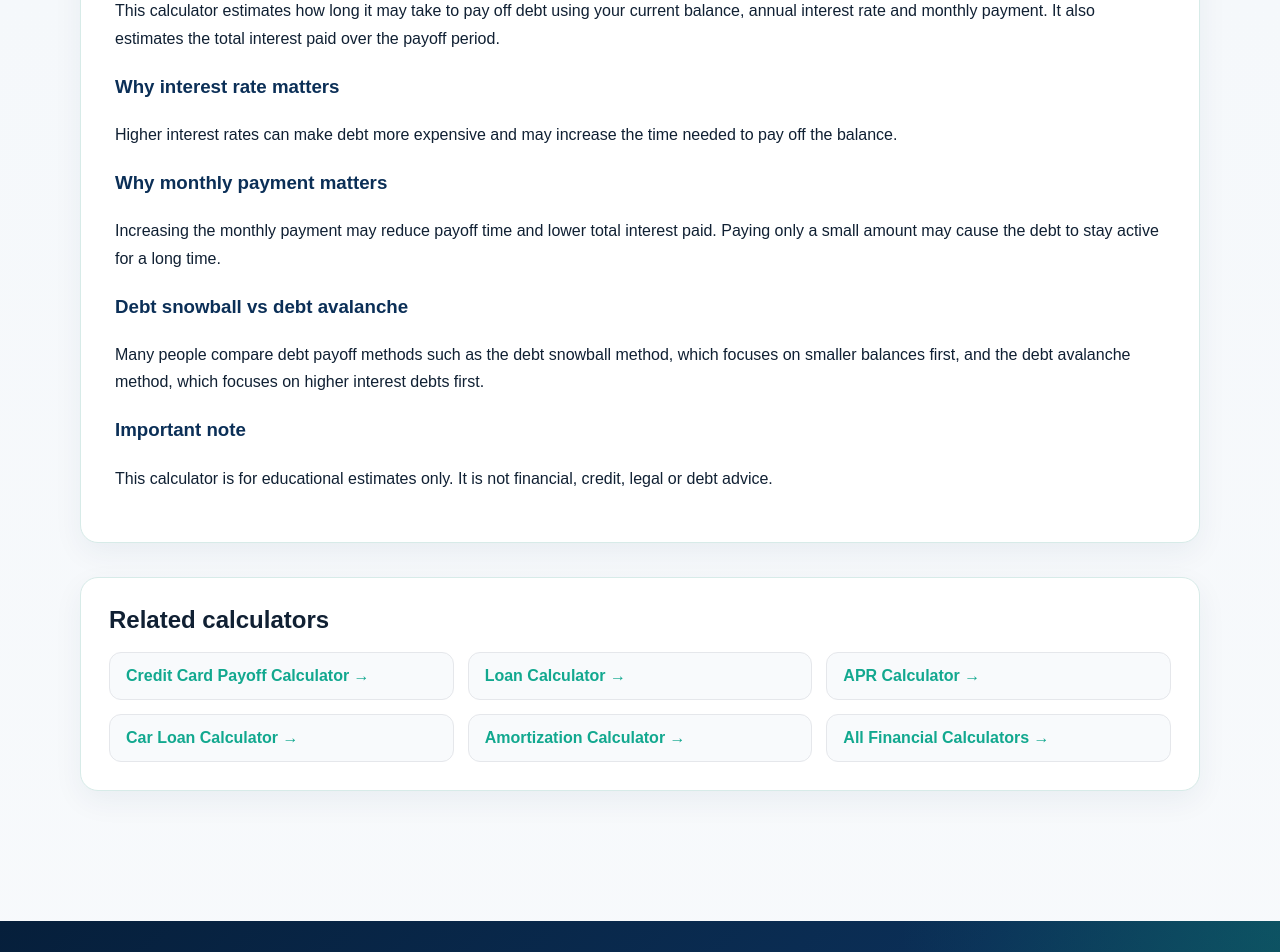
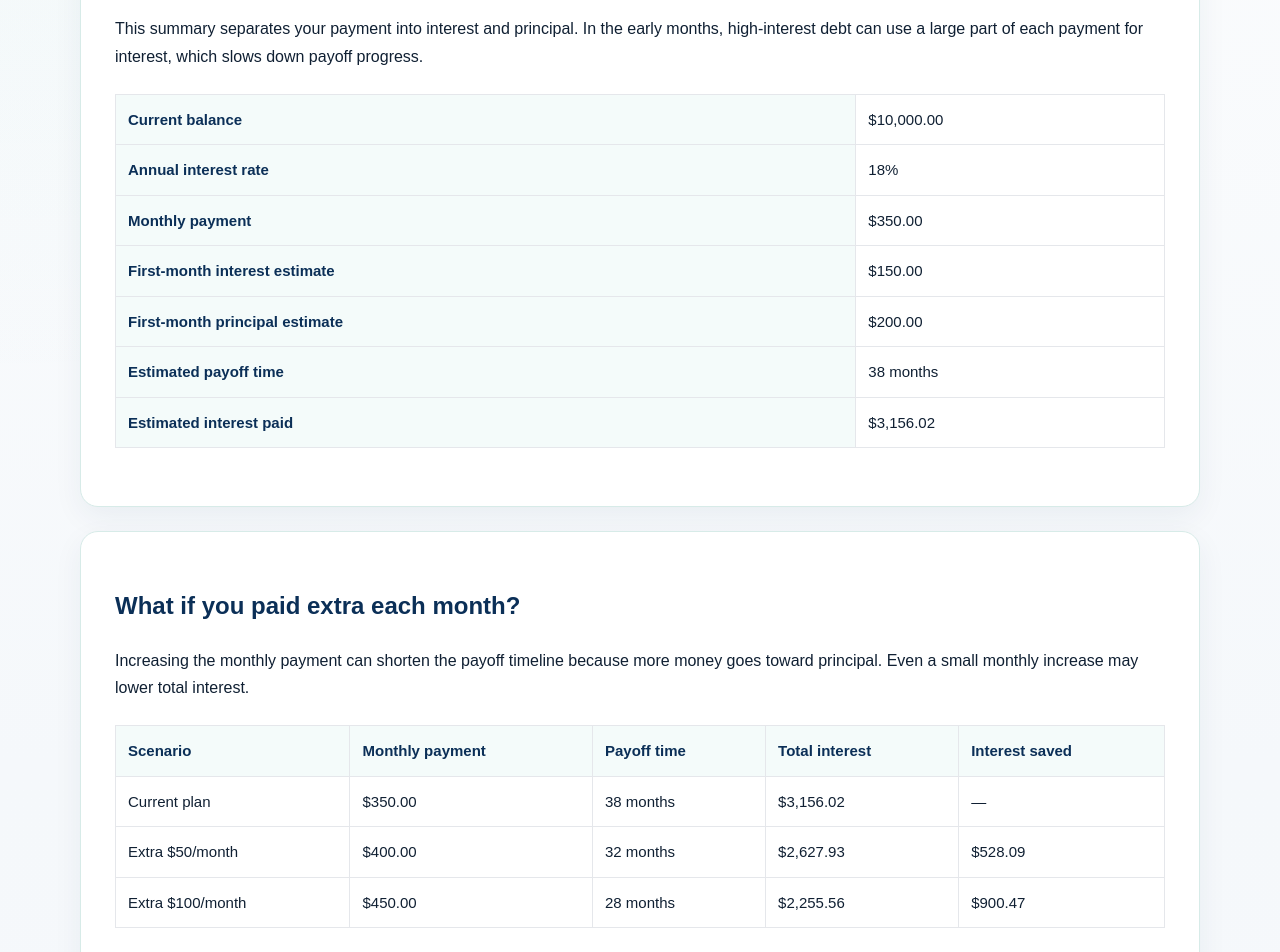
Before and after one commit to milicdejan94-ai/financecalchub, a Next.js app: page /calculators/debt-payoff in a window 1280 px wide. Shown: the part 1020-1972 px from the top of the page. Built offline with nearby package versions, Linux system fonts and the light colour scheme.

Commit message:
Improve debt payoff calculator content and trust

```diff
--- a/app/calculators/debt-payoff/DebtPayoffClient.tsx
+++ b/app/calculators/debt-payoff/DebtPayoffClient.tsx
@@ -1,40 +1,107 @@
 'use client';
 
-import { useState } from 'react';
-import AdBanner from '../../../components/AdBanner';
+import { useMemo, useState } from 'react';
+import Breadcrumbs from '../../../components/Breadcrumbs';
 import RelatedCalculators from '../../../components/RelatedCalculators';
-import Breadcrumbs from '../../../components/Breadcrumbs';
+
+function formatCurrency(value: number) {
+  return new Intl.NumberFormat('en-US', {
+    style: 'currency',
+    currency: 'USD',
+    maximumFractionDigits: 2,
+  }).format(Number.isFinite(value) ? value : 0);
+}
+
+function formatNumber(value: number) {
+  return new Intl.NumberFormat('en-US', {
+    maximumFractionDigits: 1,
+  }).format(Number.isFinite(value) ? value : 0);
+}
+
+type PayoffResult = {
+  months: number;
+  totalInterest: number;
+  totalPaid: number;
+  isPaymentTooLow: boolean;
+  firstMonthInterest: number;
+  firstMonthPrincipal: number;
+};
+
+function calculatePayoff(balance: number, annualRate: number, monthlyPayment: number): PayoffResult {
+  const safeBalance = Math.max(balance, 0);
+  const safeRate = Math.max(annualRate, 0);
+  const safePayment = Math.max(monthlyPayment, 0);
+  const monthlyRate = safeRate / 100 / 12;
+  const firstMonthInterest = safeBalance * monthlyRate;
+  const firstMonthPrincipal = safePayment - firstMonthInterest;
+
+  if (safeBalance <= 0 || safePayment <= 0 || firstMonthPrincipal <= 0) {
+    return {
+      months: 0,
+      totalInterest: 0,
+      totalPaid: safeBalance,
+      isPaymentTooLow: safeBalance > 0,
+      firstMonthInterest,
+      firstMonthPrincipal: Math.max(firstMonthPrincipal, 0),
+    };
+  }
+
+  let remainingBalance = safeBalance;
+  let months = 0;
+  let totalInterest = 0;
+
+  while (remainingBalance > 0 && months < 600) {
+    const interest = remainingBalance * monthlyRate;
+    const principalPayment = safePayment - interest;
+
+    if (principalPayment <= 0) {
+      return {
+        months,
+        totalInterest,
+        totalPaid: safeBalance + totalInterest,
+        isPaymentTooLow: true,
+        firstMonthInterest,
+        firstMonthPrincipal: Math.max(firstMonthPrincipal, 0),
+      };
+    }
+
+    totalInterest += interest;
+    remainingBalance -= principalPayment;
+    months += 1;
+  }
+
+  return {
+    months,
+    totalInterest,
+    totalPaid: safeBalance + totalInterest,
+    isPaymentTooLow: months >= 600,
+    firstMonthInterest,
+    firstMonthPrincipal: Math.max(firstMonthPrincipal, 0),
+  };
+}
 
 export default function DebtPayoffClient() {
   const [balance, setBalance] = useState(10000);
   const [annualInterestRate, setAnnualInterestRate] = useState(18);
   const [monthlyPayment, setMonthlyPayment] = useState(350);
 
-  const monthlyRate = annualInterestRate / 100 / 12;
+  const payoff = useMemo(
+    () => calculatePayoff(balance, annualInterestRate, monthlyPayment),
+    [balance, annualInterestRate, monthlyPayment]
+  );
 
-  let remainingBalance = balance;
-  let months = 0;
-  let totalInterest = 0;
+  const payoffYears = payoff.months / 12;
+  const extra50 = useMemo(
+    () => calculatePayoff(balance, annualInterestRate, monthlyPayment + 50),
+    [balance, annualInterestRate, monthlyPayment]
+  );
+  const extra100 = useMemo(
+    () => calculatePayoff(balance, annualInterestRate, monthlyPayment + 100),
+    [balance, annualInterestRate, monthlyPayment]
+  );
 
-  const isPaymentTooLow = monthlyPayment <= balance * monthlyRate;
-
-  if (!isPaymentTooLow) {
-    while (remainingBalance > 0 && months < 600) {
-      const interest = remainingBalance * monthlyRate;
-      const principalPayment = monthlyPayment - interest;
-
-      totalInterest += interest;
-      remainingBalance -= principalPayment;
-      months += 1;
-
-      if (remainingBalance < 0) {
-        remainingBalance = 0;
-      }
-    }
-  }
-
-  const payoffYears = months / 12;
-  const totalPaid = balance + totalInterest;
+  const interestSavedWithExtra50 = Math.max(payoff.totalInterest - extra50.totalInterest, 0);
+  const interestSavedWithExtra100 = Math.max(payoff.totalInterest - extra100.totalInterest, 0);
 
   return (
     <section className="section">
@@ -46,107 +113,236 @@ export default function DebtPayoffClient() {
             { label: 'Debt Payoff Calculator' },
           ]}
         />
+
         <p className="eyebrow">Debt payoff calculator</p>
-
         <h1>Debt Payoff Calculator</h1>
 
         <p>
-          Estimate how long it may take to pay off debt based on your balance,
-          interest rate and monthly payment.
+          Estimate how long it may take to pay off debt using your current balance,
+          annual interest rate and monthly payment. The calculator also shows how
+          much interest may be paid and how extra monthly payments could change the
+          payoff timeline.
         </p>
-
-        <AdBanner slot="debt-payoff-top" />
 
         <div className="calculator-box">
           <div className="input-group">
-            <label>Debt balance</label>
+            <label htmlFor="balance">Debt balance</label>
             <input
+              id="balance"
               type="number"
+              min="0"
               value={balance}
               onChange={(e) => setBalance(Number(e.target.value))}
             />
           </div>
 
           <div className="input-group">
-            <label>Annual interest rate (%)</label>
+            <label htmlFor="annualInterestRate">Annual interest rate / APR (%)</label>
             <input
+              id="annualInterestRate"
               type="number"
+              min="0"
+              step="0.1"
               value={annualInterestRate}
-              step="0.1"
               onChange={(e) => setAnnualInterestRate(Number(e.target.value))}
             />
           </div>
 
           <div className="input-group">
-            <label>Monthly payment</label>
+            <label htmlFor="monthlyPayment">Monthly payment</label>
             <input
+              id="monthlyPayment"
               type="number"
+              min="0"
               value={monthlyPayment}
               onChange={(e) => setMonthlyPayment(Number(e.target.value))}
             />
           </div>
 
-          {isPaymentTooLow ? (
+          {payoff.isPaymentTooLow ? (
             <div className="result">
-              Monthly payment is too low to reduce the debt balance because
-              estimated monthly interest is higher than or equal to the payment.
+              Monthly payment is too low to reduce the balance. The estimated first-month
+              interest is {formatCurrency(payoff.firstMonthInterest)}, so the payment must be
+              higher than that amount to reduce principal.
             </div>
           ) : (
             <>
               <div className="result">
-                Estimated payoff time: {months} months ({payoffYears.toFixed(1)} years)
+                Estimated payoff time: {payoff.months} months ({formatNumber(payoffYears)} years)
               </div>
 
               <div className="result">
-                Estimated total interest: ${totalInterest.toFixed(2)}
+                Estimated total interest: {formatCurrency(payoff.totalInterest)}
               </div>
 
               <div className="result">
-                Estimated total paid: ${totalPaid.toFixed(2)}
+                Estimated total paid: {formatCurrency(payoff.totalPaid)}
               </div>
             </>
           )}
         </div>
 
-        <AdBanner slot="debt-payoff-middle" />
+        <div className="content-box" style={{ marginTop: 34 }}>
+          <h2>Debt payoff summary</h2>
+          <p>
+            This summary separates your payment into interest and principal. In the early
+            months, high-interest debt can use a large part of each payment for interest,
+            which slows down payoff progress.
+          </p>
 
-        <div className="content-box" style={{ marginTop: 34 }}>
+          <div className="table-wrap">
+            <table className="data-table">
+              <tbody>
+                <tr>
+                  <th>Current balance</th>
+                  <td>{formatCurrency(balance)}</td>
+                </tr>
+                <tr>
+                  <th>Annual interest rate</th>
+                  <td>{formatNumber(annualInterestRate)}%</td>
+                </tr>
+                <tr>
+                  <th>Monthly payment</th>
+                  <td>{formatCurrency(monthlyPayment)}</td>
+                </tr>
+                <tr>
+                  <th>First-month interest estimate</th>
+                  <td>{formatCurrency(payoff.firstMonthInterest)}</td>
+                </tr>
+                <tr>
+                  <th>First-month principal estimate</th>
+                  <td>{formatCurrency(payoff.firstMonthPrincipal)}</td>
+                </tr>
+                <tr>
+                  <th>Estimated payoff time</th>
+                  <td>
+                    {payoff.isPaymentTooLow
+                      ? 'Payment does not reduce principal'
+                      : `${payoff.months} months`}
+                  </td>
+                </tr>
+                <tr>
+                  <th>Estimated interest paid</th>
+                  <td>{payoff.isPaymentTooLow ? 'N/A' : formatCurrency(payoff.totalInterest)}</td>
+                </tr>
+              </tbody>
+            </table>
+          </div>
+        </div>
+
+        <div className="content-box" style={{ marginTop: 24 }}>
+          <h2>What if you paid extra each month?</h2>
+          <p>
+            Increasing the monthly payment can shorten the payoff timeline because more money
+            goes toward principal. Even a small monthly increase may lower total interest.
+          </p>
+
+          <div className="table-wrap">
+            <table className="data-table">
+              <thead>
+                <tr>
+                  <th>Scenario</th>
+                  <th>Monthly payment</th>
+                  <th>Payoff time</th>
+                  <th>Total interest</th>
+                  <th>Interest saved</th>
+                </tr>
+              </thead>
+              <tbody>
+                <tr>
+                  <td>Current plan</td>
+                  <td>{formatCurrency(monthlyPayment)}</td>
+                  <td>{payoff.isPaymentTooLow ? 'N/A' : `${payoff.months} months`}</td>
+                  <td>{payoff.isPaymentTooLow ? 'N/A' : formatCurrency(payoff.totalInterest)}</td>
+                  <td>—</td>
+                </tr>
+                <tr>
+                  <td>Extra $50/month</td>
+                  <td>{formatCurrency(monthlyPayment + 50)}</td>
+                  <td>{extra50.isPaymentTooLow ? 'N/A' : `${extra50.months} months`}</td>
+                  <td>{extra50.isPaymentTooLow ? 'N/A' : formatCurrency(extra50.totalInterest)}</td>
+                  <td>{payoff.isPaymentTooLow ? 'N/A' : formatCurrency(interestSavedWithExtra50)}</td>
+                </tr>
+                <tr>
+                  <td>Extra $100/month</td>
+                  <td>{formatCurrency(monthlyPayment + 100)}</td>
+                  <td>{extra100.isPaymentTooLow ? 'N/A' : `${extra100.months} months`}</td>
+                  <td>{extra100.isPaymentTooLow ? 'N/A' : formatCurrency(extra100.totalInterest)}</td>
+                  <td>{payoff.isPaymentTooLow ? 'N/A' : formatCurrency(interestSavedWithExtra100)}</td>
+                </tr>
+              </tbody>
+            </table>
+          </div>
+        </div>
+
+        <div className="content-box" style={{ marginTop: 24 }}>
           <h2>How this debt payoff calculator works</h2>
 
           <p>
-            This calculator estimates how long it may take to pay off debt using
-            your current balance, annual interest rate and monthly payment. It
-            also estimates the total interest paid over the payoff period.
+            The calculator estimates monthly interest by dividing the annual interest rate by
+            12, then applies your monthly payment. The interest portion is added first, and
+            the remaining part of the payment reduces principal. This repeats until the
+            estimated balance reaches zero.
           </p>
 
-          <h3>Why interest rate matters</h3>
-
+          <h3>Why small payments can keep debt around longer</h3>
           <p>
-            Higher interest rates can make debt more expensive and may increase
-            the time needed to pay off the balance.
-          </p>
-
-          <h3>Why monthly payment matters</h3>
-
-          <p>
-            Increasing the monthly payment may reduce payoff time and lower total
-            interest paid. Paying only a small amount may cause the debt to stay
-            active for a long time.
+            When the monthly payment is only slightly higher than the monthly interest,
+            very little money reduces principal. That can make the payoff period much longer
+            and increase total interest paid.
           </p>
 
           <h3>Debt snowball vs debt avalanche</h3>
-
           <p>
-            Many people compare debt payoff methods such as the debt snowball
-            method, which focuses on smaller balances first, and the debt
-            avalanche method, which focuses on higher interest debts first.
+            The debt snowball method focuses on paying off the smallest balance first, which
+            can help build momentum. The debt avalanche method focuses on the highest interest
+            rate first, which can reduce interest cost. This single-debt calculator does not
+            rank multiple debts, but it can help you test one balance at a time.
           </p>
 
-          <h3>Important note</h3>
+          <h3>Example</h3>
+          <p>
+            If you owe $10,000 at 18% APR and pay $350 per month, the estimate shows the
+            payoff time, total interest and total amount paid. Raising the payment by $50 or
+            $100 per month can show how faster principal reduction may lower the total cost.
+          </p>
 
+          <h3>What is not included</h3>
           <p>
-            This calculator is for educational estimates only. It is not
-            financial, credit, legal or debt advice.
+            This estimate does not include late fees, penalty APRs, balance transfer fees,
+            promotional rates, changing interest rates, new purchases or lender-specific
+            minimum payment formulas.
+          </p>
+        </div>
+
+        <div className="content-box" style={{ marginTop: 24 }}>
+          <h2>Debt payoff FAQ</h2>
+
+          <h3>Is this calculator for credit cards only?</h3>
+          <p>
+            No. It can be used for a simple estimate on credit card balances, personal loans
+            or other debts where interest is approximated monthly. For credit cards, also try
+            the dedicated credit card payoff calculator.
+          </p>
+
+          <h3>Why does the calculator say my payment is too low?</h3>
+          <p>
+            That message appears when the estimated monthly interest is equal to or higher
+            than your monthly payment. In that case, the balance would not meaningfully go down
+            under this simplified model.
+          </p>
+
+          <h3>Does paying extra always help?</h3>
+          <p>
+            Paying extra toward principal generally reduces payoff time and interest, assuming
+            the lender applies the extra payment to principal and there are no unusual fees or
+            restrictions.
+          </p>
+
+          <h3>Is this financial advice?</h3>
+          <p>
+            No. This calculator provides educational estimates only. It is not financial,
+            credit, legal, debt or tax advice.
           </p>
         </div>
 
@@ -157,29 +353,27 @@ export default function DebtPayoffClient() {
               href: '/calculators/credit-card-payoff',
             },
             {
+              title: 'APR Calculator',
+              href: '/calculators/apr',
+            },
+            {
               title: 'Loan Calculator',
               href: '/calculators/loan',
             },
             {
-              title: 'APR Calculator',
-              href: '/calculators/apr',
-            },
-            {
-              title: 'Car Loan Calculator',
-              href: '/calculators/car-loan',
+              title: 'Savings Calculator',
+              href: '/calculators/savings',
             },
             {
               title: 'Amortization Calculator',
               href: '/calculators/amortization',
             },
             {
-              title: 'All Financial Calculators',
-              href: '/calculators',
+              title: 'Methodology',
+              href: '/methodology',
             },
           ]}
         />
-
-        <AdBanner slot="debt-payoff-bottom" />
       </div>
     </section>
   );
```
Also changed, not shown: app/calculators/debt-payoff/page.tsx (+4 -3 lines). Lines whose indentation alone changed are shown as unchanged.
